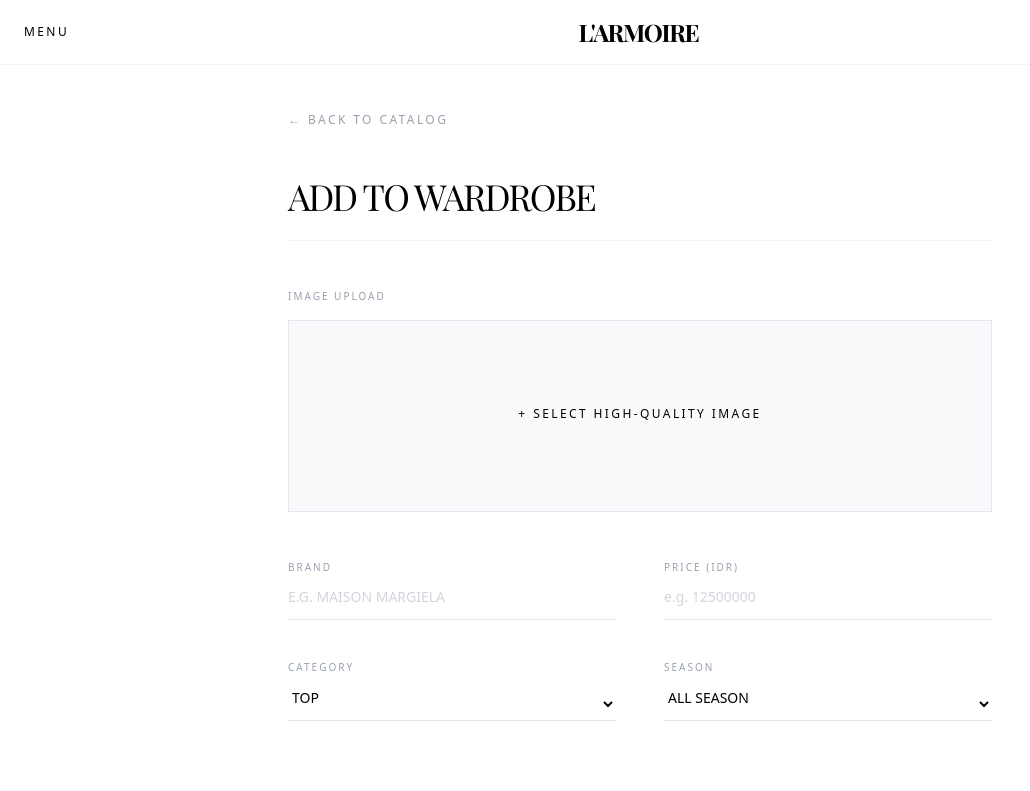
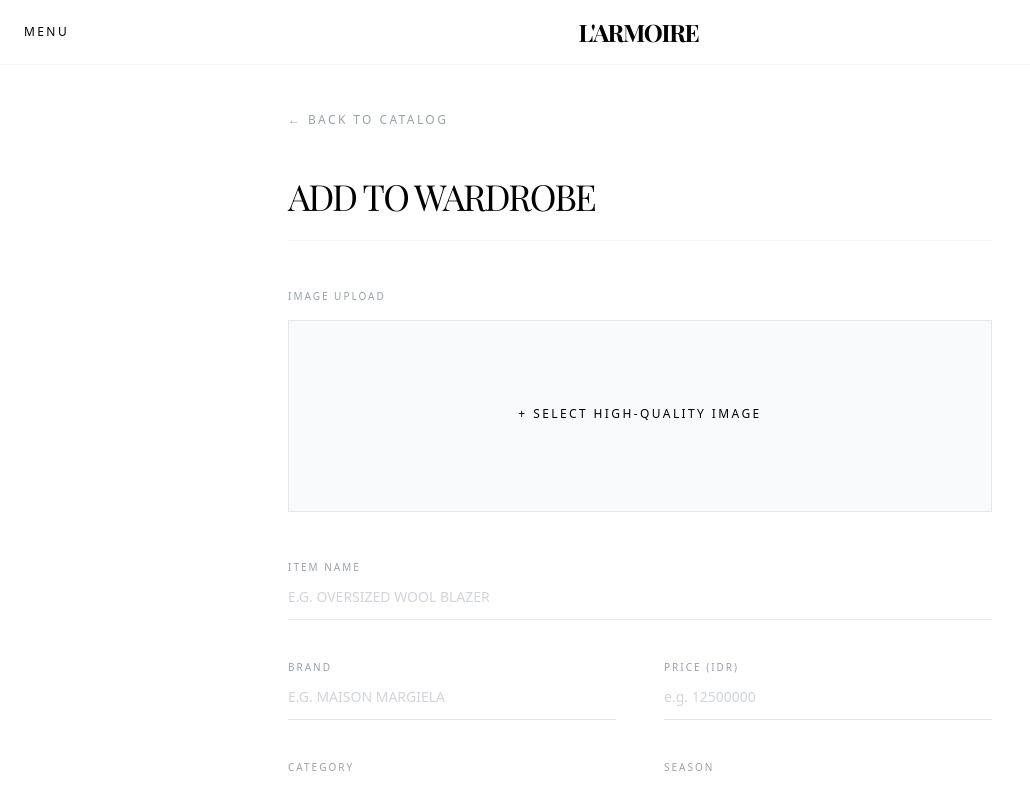
Before and after one commit to Afile21/Proyek-L-Armoire, a Next.js app: page /add in a window 1280 px wide. Shown: the top 791 px of the page, without its empty margins (0-1030 px from the left). Built offline with nearby package versions, Linux system fonts and the light colour scheme; a web font is replaced by a local one.

Commit message:
TAMBALAN FASE 6: Integrasi Form & API Route (Menambahkan Input name)

```diff
--- a/app/add/page.tsx
+++ b/app/add/page.tsx
@@ -8,8 +8,9 @@ export default function AddItem() {
     const [isSubmitting, setIsSubmitting] = useState(false);
     const [file, setFile] = useState<File | null>(null);
 
-    // State untuk menyimpan inputan user
+    // State untuk menyimpan inputan user (DITAMBAH: name)
     const [formData, setFormData] = useState({
+        name: "", // <--- TAMBAHAN BARU
         brand: "",
         price: "",
         category: "TOP",
@@ -29,7 +30,7 @@ export default function AddItem() {
             // 1. UPLOAD KE CLOUDINARY
             const imageFormData = new FormData();
             imageFormData.append("file", file);
-            imageFormData.append("upload_preset", "larmoire_unsigned"); // Sesuai nama preset di Langkah 1
+            imageFormData.append("upload_preset", "larmoire_unsigned");
 
             const cloudinaryRes = await fetch(`https://api.cloudinary.com/v1_1/dpkdulvoa/image/upload`, {
                 method: "POST",
@@ -95,6 +96,17 @@ export default function AddItem() {
 
                 {/* Input Text Dasar */}
                 <div className="grid grid-cols-1 md:grid-cols-2 gap-x-12 gap-y-10">
+
+                    {/* TAMBAHAN BARU: Input untuk Nama Item */}
+                    <div className="flex flex-col md:col-span-2">
+                        <label className="text-[10px] uppercase tracking-[0.2em] text-gray-400 mb-3">Item Name</label>
+                        <input
+                            type="text" required placeholder="e.g. OVERSIZED WOOL BLAZER"
+                            className="border-b border-gray-200 pb-3 outline-none text-sm uppercase placeholder-gray-300 focus:border-black transition-colors bg-transparent"
+                            onChange={(e) => setFormData({ ...formData, name: e.target.value })}
+                        />
+                    </div>
+
                     <div className="flex flex-col">
                         <label className="text-[10px] uppercase tracking-[0.2em] text-gray-400 mb-3">Brand</label>
                         <input
--- a/app/api/items/route.ts
+++ b/app/api/items/route.ts
@@ -11,6 +11,7 @@ export async function POST(req: Request) {
         // 2. Menyimpan data ke Database PostgreSQL menggunakan Prisma
         const newItem = await prisma.item.create({
             data: {
+                name: body.name, // <--- TAMBAHAN BARU: Menyimpan nama item
                 brand: body.brand,
                 price: parseFloat(body.price),
                 category: body.category,
```
Also changed, not shown: 1 other file (tests, documents, lock files or other folders).
